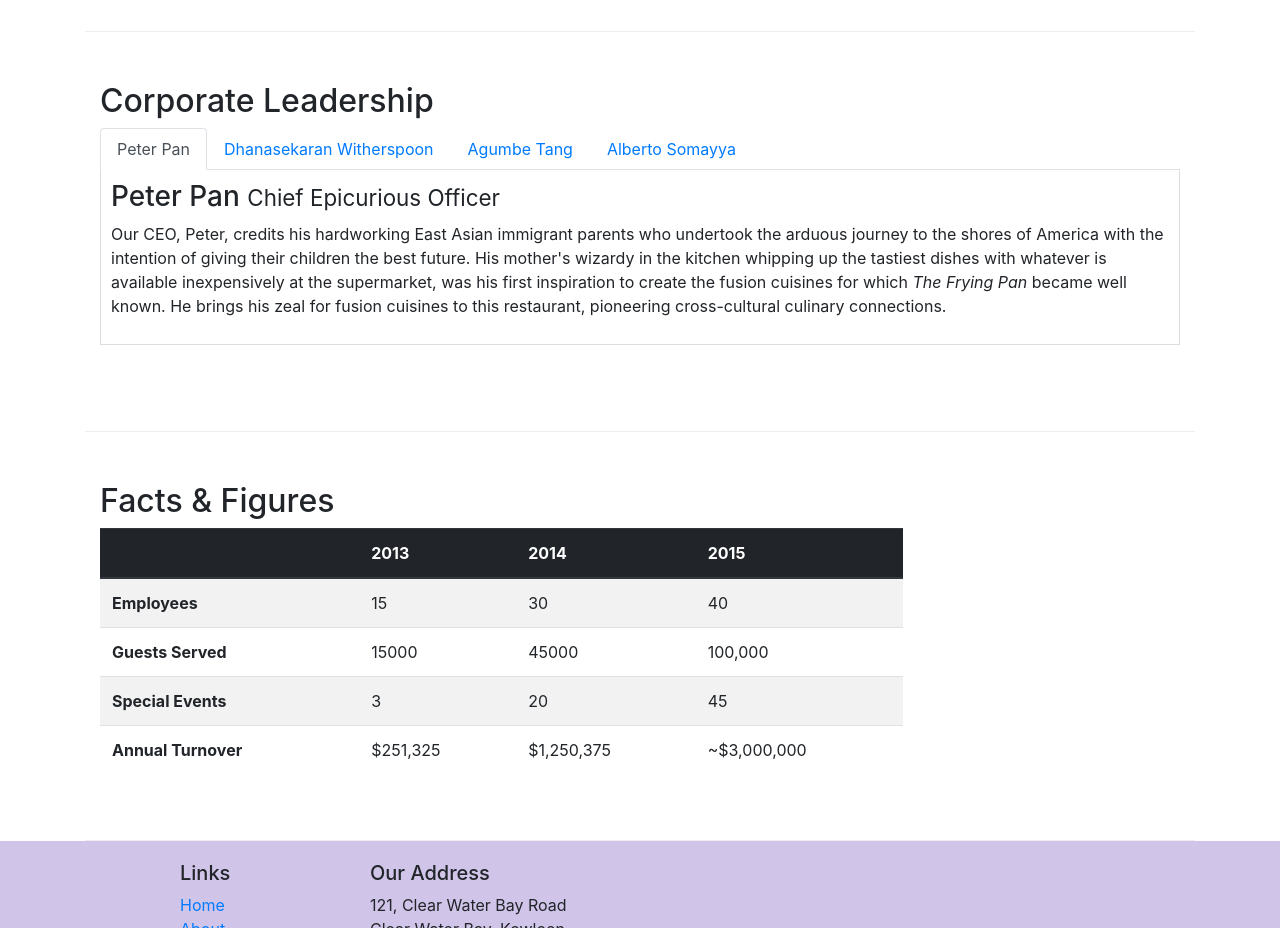
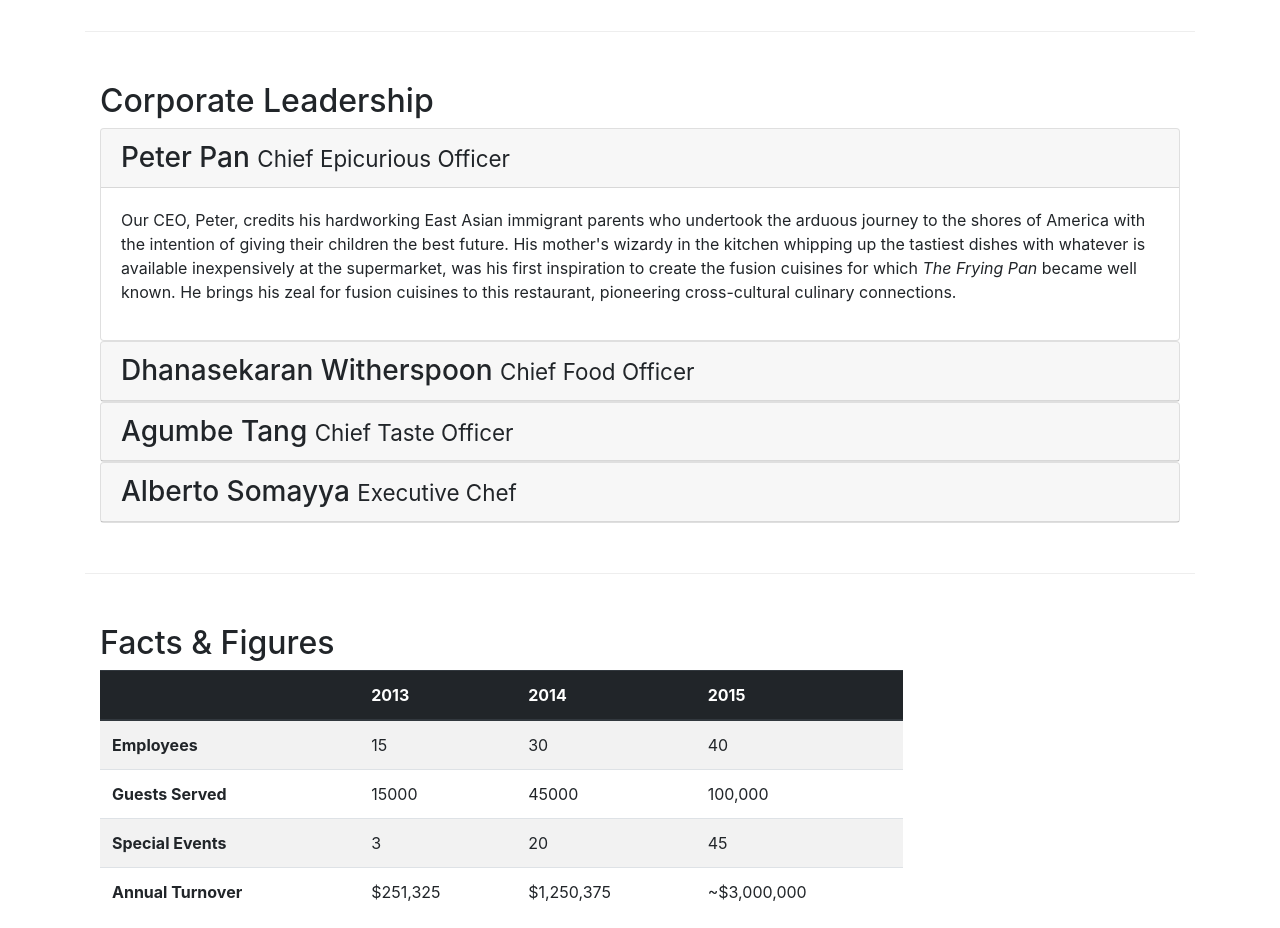
Before and after one commit to handiansantoso/bootstrap-course, a website: page aboutus.html in a window 1280 px wide. Shown: the part 940-1868 px from the top of the page. Drawn offline with nearby package versions, Linux system fonts and the light colour scheme.

Commit message:
Accordion

```diff
--- a/aboutus.html
+++ b/aboutus.html
@@ -100,39 +100,63 @@
         <div class="row row-content">
             <div class="col-12 col-sm-12">
                 <h2>Corporate Leadership</h2>
-                <ul class="nav nav-tabs">
-                    <li class="nav-item">
-                        <a class="nav-link active" href="#peter" role="tab" data-toggle="tab">Peter Pan</a>
-                    </li>
-                    <li class="nav-item">
-                        <a class="nav-link" href="#dhana" role="tab" data-toggle="tab">Dhanasekaran Witherspoon</a>
-                    </li>
-                    <li class="nav-item">
-                        <a class="nav-link" href="#agumbe" role="tab" data-toggle="tab">Agumbe Tang</a>
-                    </li>
-                    <li class="nav-item">
-                        <a class="nav-link" href="#alberto" role="tab" data-toggle="tab">Alberto Somayya</a>
-                    </li>
-                </ul>
-                <div class="tab-content">
-                    <div role="tabpanel" class="tab-pane fade show active" id="peter">
-                        <h3>Peter Pan <small>Chief Epicurious Officer</small></h3>
-                        <p class="d-none d-sm-block">Our CEO, Peter, credits his hardworking East Asian immigrant parents who undertook the arduous journey to the shores of America with the intention of giving their children the best future. His mother's wizardy in the kitchen whipping up the tastiest dishes with whatever is available inexpensively at the supermarket, was his first inspiration to create the fusion cuisines for which <em>The Frying Pan</em> became well known. He brings his zeal for fusion cuisines to this restaurant, pioneering cross-cultural culinary connections.</p>
+
+                <div id="accordion">
+                    <div class="card">
+                        <div class="card-header" role="tab" id="peterhead">
+                            <h3 class="mb-0">
+                                <a data-toggle="collapse" data-target="#peter">
+                                    Peter Pan <small>Chief Epicurious Officer</small>
+                                </a>
+                            </h3>
+                        </div>
+                        <div role="tabpanel" class="collapse show" id="peter" data-parent="#accordion">
+                            <div class="card-body">
+                                <p class="d-none d-sm-block">Our CEO, Peter, credits his hardworking East Asian immigrant parents who undertook the arduous journey to the shores of America with the intention of giving their children the best future. His mother's wizardy in the kitchen whipping up the tastiest dishes with whatever is available inexpensively at the supermarket, was his first inspiration to create the fusion cuisines for which <em>The Frying Pan</em> became well known. He brings his zeal for fusion cuisines to this restaurant, pioneering cross-cultural culinary connections.</p>
+                            </div>
+                        </div>
                     </div>
-                    <div role="tabpanel" class="tab-pane fade" id="dhana">
-                            <h3>Dhanasekaran Witherspoon <small>Chief Food Officer</small></h3>
-                            <p class="d-none d-sm-block">Our CFO, Danny, as he is affectionately referred to by his colleagues, comes from a long established family tradition in farming and produce. His experiences growing up on a farm in the Australian outback gave him great appreciation for varieties of food sources. As he puts it in his own words, <em>Everything that runs, wins, and everything that stays, pays!</em></p>
-
+                    <div class="card">
+                        <div class="card-header" role="tab" id="dhanahead">
+                            <h3 class="mb-0">
+                                <a data-toggle="collapse" data-target="#dhana">
+                                    Dhanasekaran Witherspoon <small>Chief Food Officer</small>
+                                </a>
+                            </h3>
+                        </div>
+                        <div role="tabpanel" class="collapse" id="dhana" data-parent="#accordion">
+                            <div class="card-body">
+                                <p class="d-none d-sm-block">Our CFO, Danny, as he is affectionately referred to by his colleagues, comes from a long established family tradition in farming and produce. His experiences growing up on a farm in the Australian outback gave him great appreciation for varieties of food sources. As he puts it in his own words, <em>Everything that runs, wins, and everything that stays, pays!</em></p>
+                            </div>
+                        </div>
                     </div>
-                    <div role="tabpanel" class="tab-pane fade" id="agumbe">
-                            <h3>Agumbe Tang <small>Chief Taste Officer</small></h3>
-                            <p class="d-none d-sm-block">Blessed with the most discerning gustatory sense, Agumbe, our CTO, personally ensures that every dish that we serve meets his exacting tastes. Our chefs dread the tongue lashing that ensues if their dish does not meet his exacting standards. He lives by his motto, <em>You click only if you survive my lick.</em></p>
-
+                    <div class="card">
+                        <div class="card-header" role="tab" id="agumbehead">
+                            <h3 class="mb-0">
+                                <a data-toggle="collapse" data-target="#agumbe">
+                                    Agumbe Tang <small>Chief Taste Officer</small>
+                                </a>
+                            </h3>
+                        </div>
+                        <div role="tabpanel" class="collapse" id="agumbe" data-parent="#accordion">
+                            <div class="card-body">
+                                <p class="d-none d-sm-block">Blessed with the most discerning gustatory sense, Agumbe, our CTO, personally ensures that every dish that we serve meets his exacting tastes. Our chefs dread the tongue lashing that ensues if their dish does not meet his exacting standards. He lives by his motto, <em>You click only if you survive my lick.</em></p>
+                            </div>
+                        </div>
                     </div>
-                    <div role="tabpanel" class="tab-pane fade" id="alberto">
-                        <h3>Alberto Somayya <small>Executive Chef</small></h3>
-                <p class="d-none d-sm-block">Award winning three-star Michelin chef with wide International experience having worked closely with whos-who in the culinary world, he specializes in creating mouthwatering Indo-Italian fusion experiences. He says, <em>Put together the cuisines from the two craziest cultures, and you get a winning hit! Amma Mia!</em></p>
-
+                    <div class="card">
+                        <div class="card-header" role="tab" id="albertohead">
+                            <h3 class="mb-0">
+                                <a data-toggle="collapse" data-target="#alberto">
+                                    Alberto Somayya <small>Executive Chef</small>
+                                </a>
+                            </h3>
+                        </div>
+                        <div role="tabpanel" class="collapse" id="alberto" data-parent="#accordion">
+                            <div class="card-body">
+                                <p class="d-none d-sm-block">Award winning three-star Michelin chef with wide International experience having worked closely with whos-who in the culinary world, he specializes in creating mouthwatering Indo-Italian fusion experiences. He says, <em>Put together the cuisines from the two craziest cultures, and you get a winning hit! Amma Mia!</em></p>
+                            </div>
+                        </div>
                     </div>
                 </div>
             </div>
```
